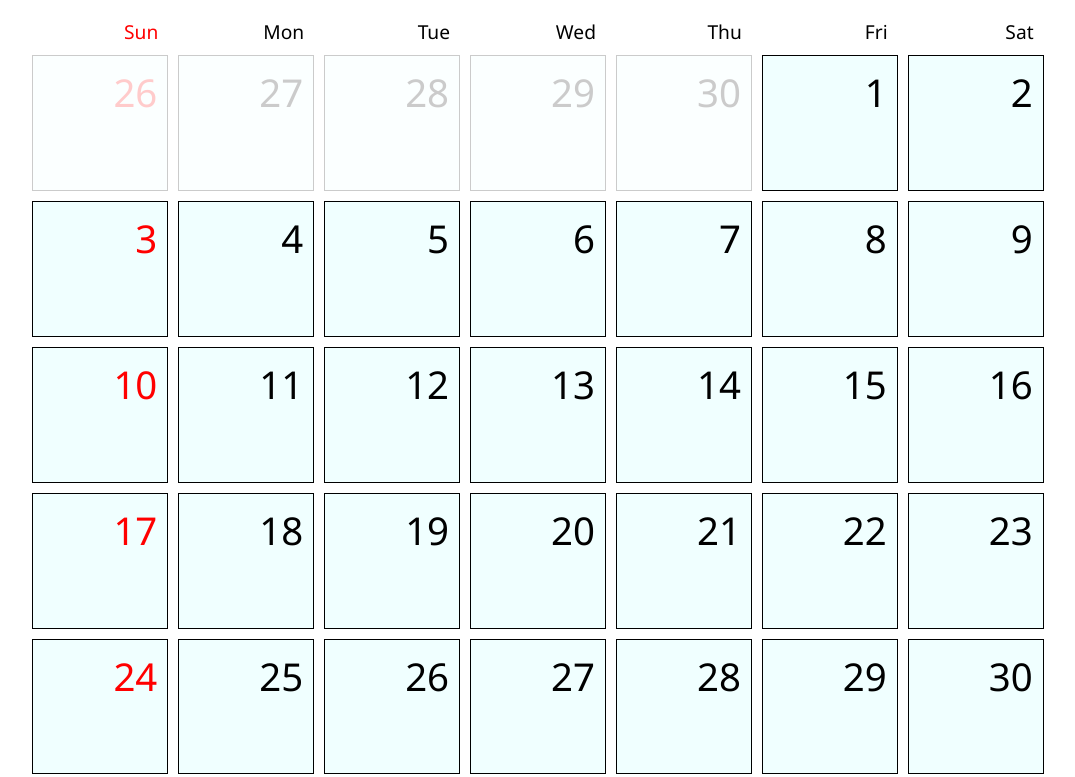
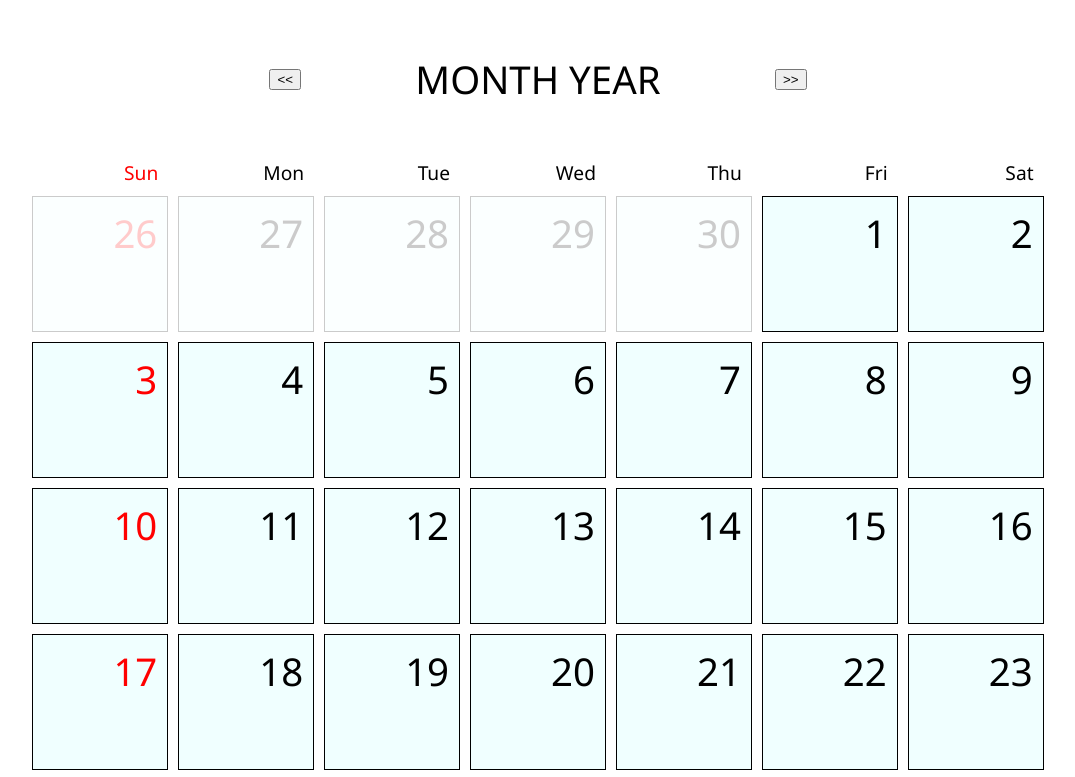
Before and after one commit to kolya-rm/Piscine-Days-Calendar-Project, a website with bundled scripts: page index.html in a window 1280 px wide. Shown: the top 777 px of the page, without its empty margins (102-1177 px from the left). Built offline with nearby package versions, Linux system fonts and the light colour scheme.

Commit message:
Updated calendar header:   - added month and year text;   - added change buttons;   - added some styling.

```diff
--- a/index.html
+++ b/index.html
@@ -10,6 +10,20 @@
         <main>
             <section id="calendar">
                 <div id="calendar-header">
+                    <div id="month-header">
+                        <div></div>
+                        <div id="month-backward-button">
+                            <button id="backward-btn"><<</button>
+                        </div>
+                        <div id="month-text">
+                            <p>Month Year</p>
+                        </div>
+                        <div id="month-forward-button">
+                            <button id="forward-btn">>></button>
+                        </div>
+                        <div></div>
+                    </div>
+                    <div id="week-header">
                         <div class="week-day day-sunday">sun</div>
                         <div class="week-day">mon</div>
                         <div class="week-day">tue</div>
@@ -17,6 +31,7 @@
                         <div class="week-day">thu</div>
                         <div class="week-day">fri</div>
                         <div class="week-day">sat</div>
+                    </div>
                 </div>
                 <div id="calendar-body">
                     <div class="day day-sunday">
--- a/style.css
+++ b/style.css
@@ -13,6 +13,28 @@ body {
 }
 
 #calendar-header {
+  display: grid;
+  grid-template-rows: 3fr 1fr;
+}
+
+#month-header {
+  width: 100%;
+  display: grid;
+  grid-template-columns: 1.5fr 0.5fr 3fr 0.5fr 1.5fr;
+}
+
+#month-backward-button, #month-forward-button {
+  margin: auto;
+}
+
+#month-text {
+  text-align: center;
+  font-size: 3vw;
+  text-transform: uppercase;
+  margin: auto;
+}
+
+#week-header {
   display: grid;
   grid-template-columns: repeat(7, 1fr);
   gap: var(--grid-gap);
```
Lines whose indentation alone changed are shown as unchanged.
